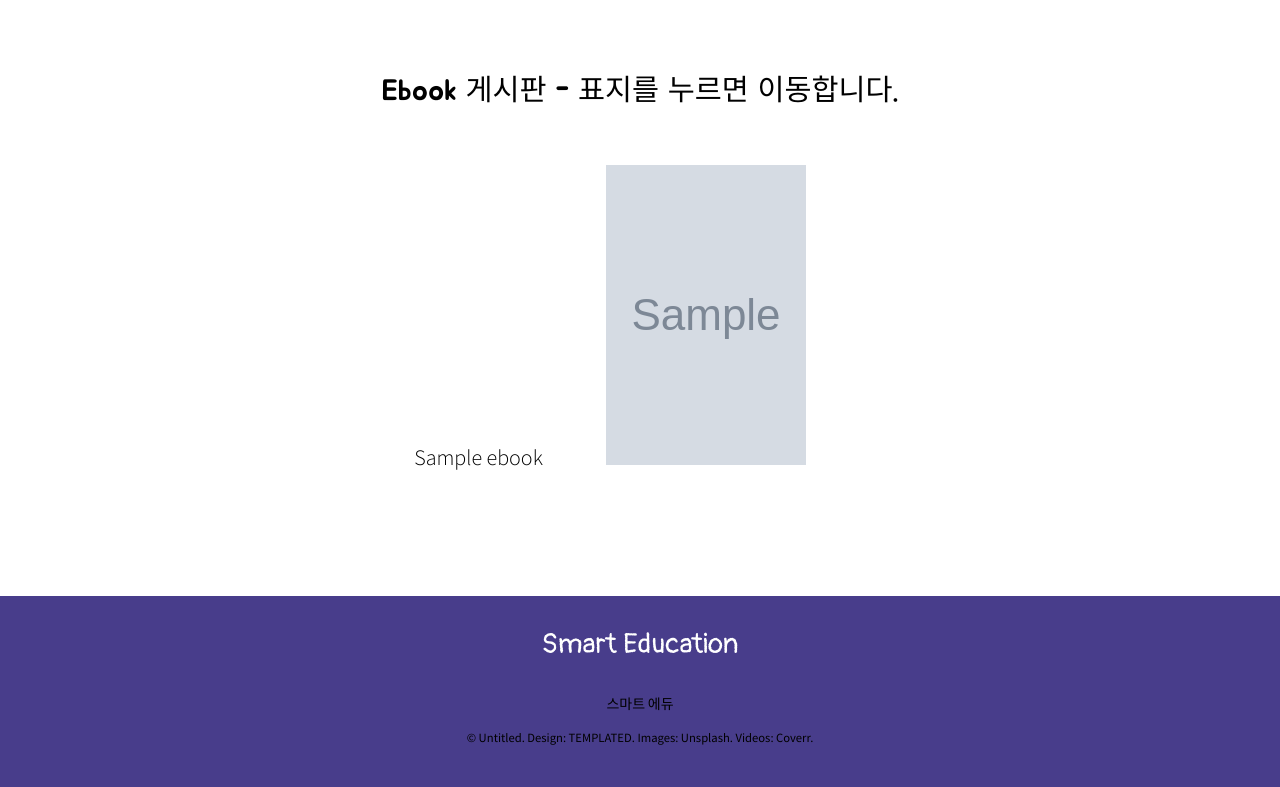
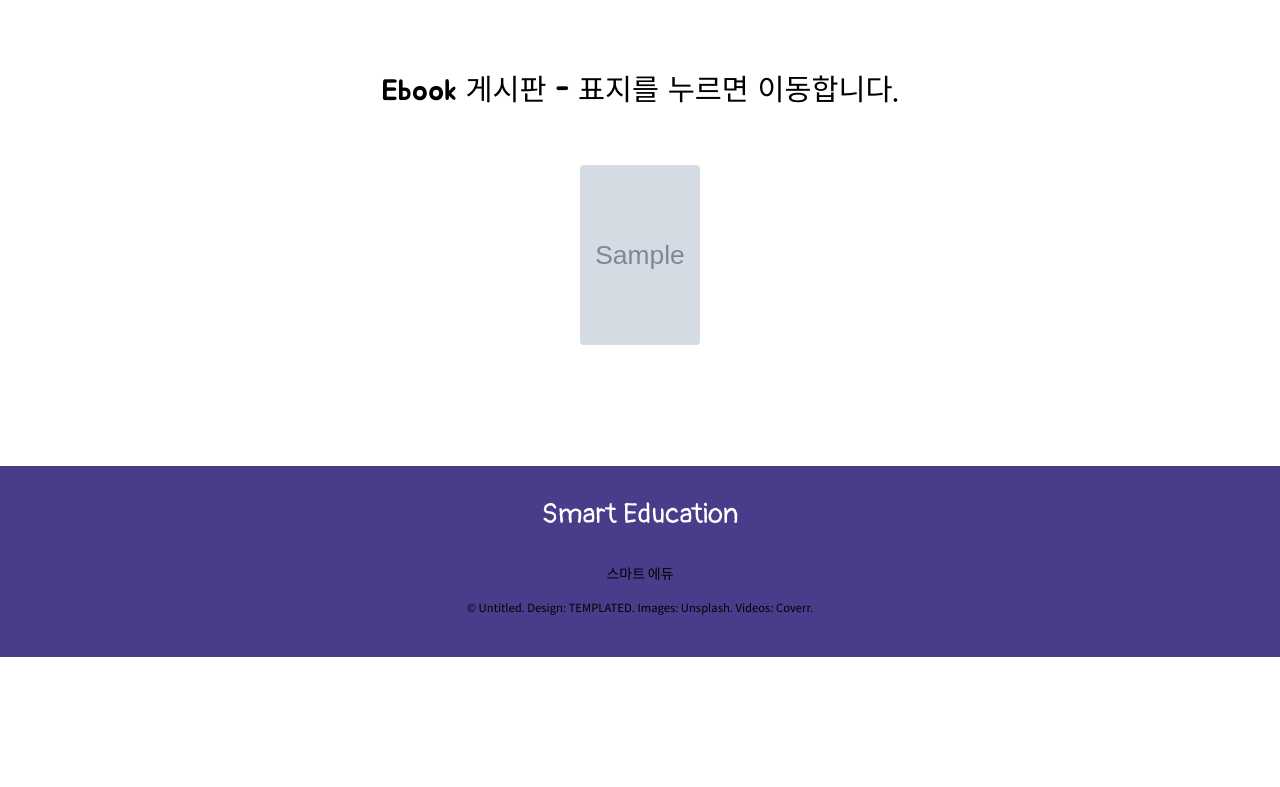
Before and after one commit to comdoller/Language-Education-Flatform, a Django app: page /ebook/ in a window 1280 px wide. Shown: the part 468-1255 px from the top of the page. After the commit the page ends 1125 px from the top, so only its background shows below. Run offline with Django 3.2, Linux system fonts and the light colour scheme; a user stored in the database is signed in; tables that the repository leaves empty hold one stand-in row (values such as "Sample post"); grey boxes marked "Sample" are stand-in pictures; some libraries are stand-ins or nearby versions.

Commit message:
ebook 홈 수정

```diff
--- a/smartEdu/eBook/templates/eBook/home.html
+++ b/smartEdu/eBook/templates/eBook/home.html
@@ -2,33 +2,85 @@
 {% extends 'base.html' %}
 {% load static %}
 
-
-
 {% block content %}
 <html>
+
+<style>
+
+.ebook_wrapper {
+  display: inline-block;
+  vertical-align: middle;
+  text-align: center;
+}
+
+.ebook_container {
+  position: relative;
+  width: 100%;
+}
+
+.image {
+  opacity: 1;
+  display: block;
+  width: 100%;
+  height: auto;
+  transition: .5s ease;
+  backface-visibility: hidden;
+}
+
+.middle {
+  transition: .5s ease;
+  opacity: 0;
+  position: absolute;
+  top: 50%;
+  left: 50%;
+  transform: translate(-50%, -50%);
+  -ms-transform: translate(-50%, -50%);
+  text-align: center;
+}
+
+.ebook_container:hover .image {
+  opacity: 0.3;
+}
+
+.ebook_container:hover .middle {
+  opacity: 1;
+}
+
+.text {
+  background-color: #9370DB;
+  color: white;
+  font-size: 1.3em;
+  padding: 11px 25px;
+}
+
+<!-- 뭐 좀 하다가 생각나서 대충 넣어봤어요. css도 분리되어 있지 않고, div 갯수가 많아지면,,
+배열이 윗줄 아랫줄 붙어서 이상하긴 한데, 많이 이상하면 그냥 없애주세요. -->
+
+</style>
+
 <body>
     <h4>Ebook 게시판 - 표지를 누르면 이동합니다.</h4>
         <br>
         <br>
+
     <div align="center">
-
         {% if sql %}
         {% for s in sql %}
-        <span style="font-size:1.5em;"> {{s.eName}}</span>
-        <a class="ebook" href="{% url 'eBook:viewpdf' s.eNO %}">
-            <img src="{{s.eImg}}" style="width: 200px; height: 300px; margin:0px 50px;" >
-
-
-
-        </a>
-
-
+    <div class="ebook_wrapper">
+        <div class="ebook_container">
+            <img src="{{s.eImg}}" class="image" style="width: 120px; height: 180px; margin:0px 25px;" >
+            <div class="middle">
+                <a class="ebook" href="{% url 'eBook:viewpdf' s.eNO %}">
+                 <div class="text">{{s.eName}}
+                 </div>
+              </a>
+            </div>
+        </div>
+        </div>
         {% endfor %}
         {% else %}
         {% endif %}
     </div>
-
-
 
 </br>
 </br>
```
